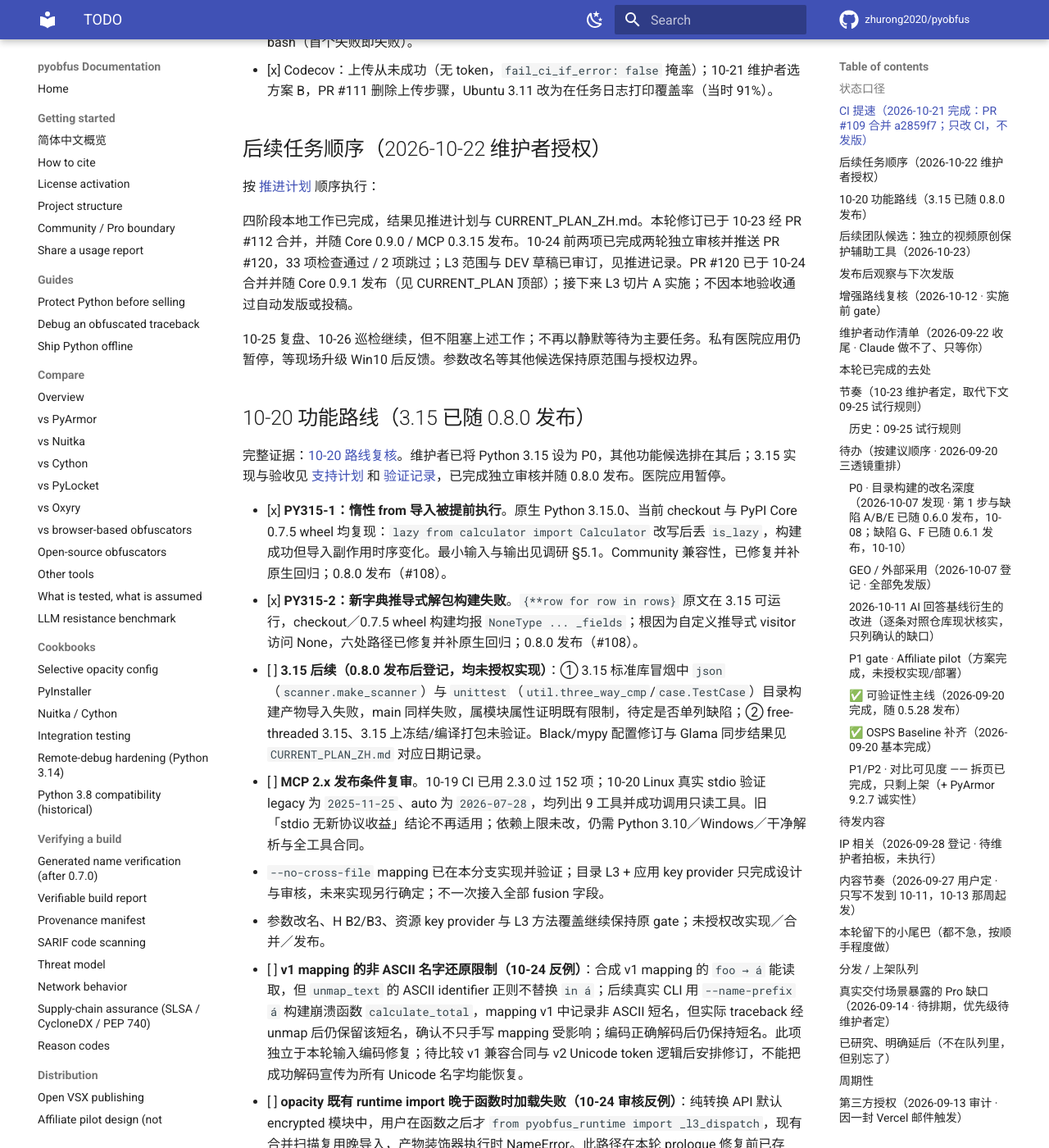
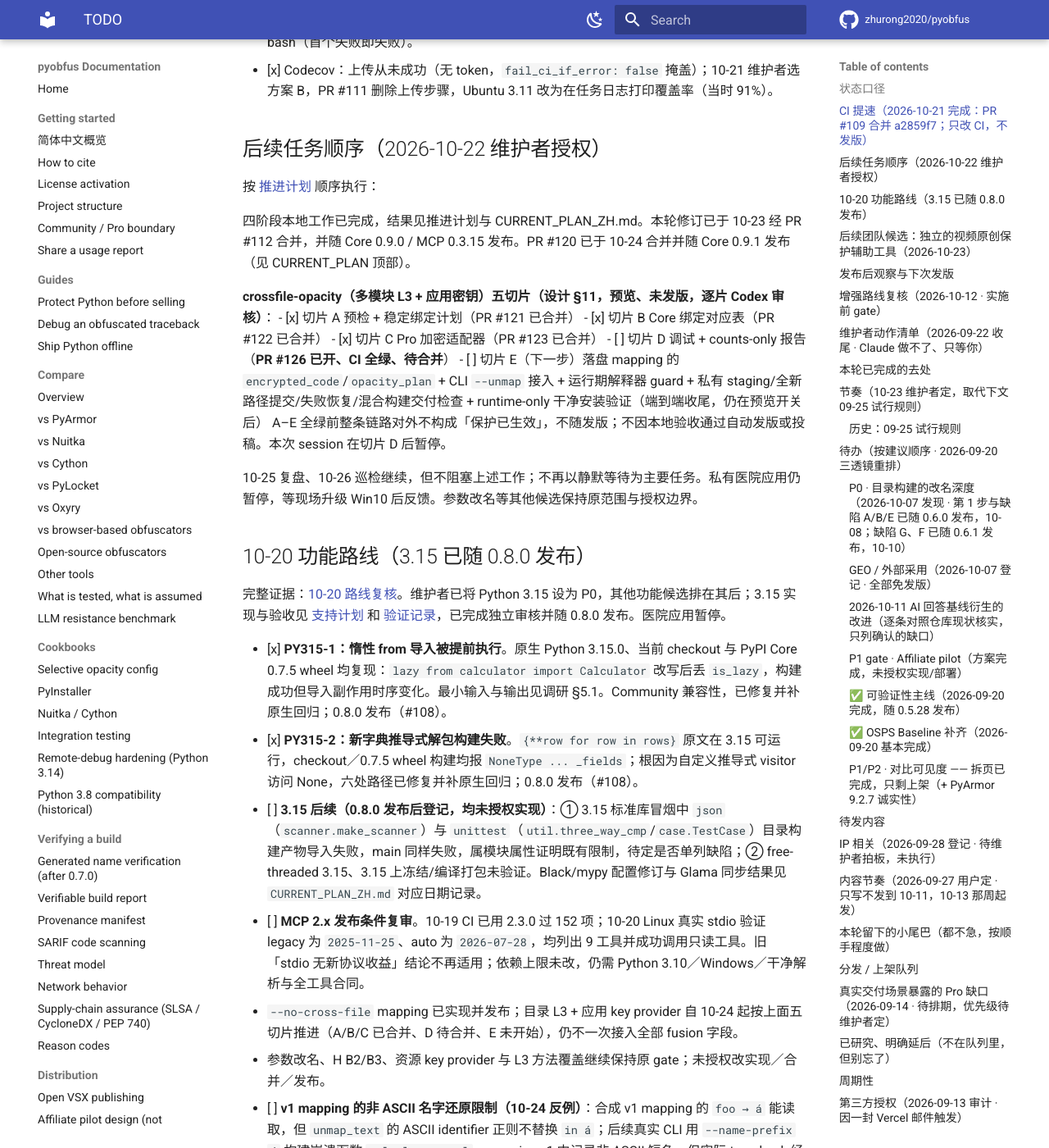
Before and after one commit to zhurong2020/pyobfus, an MkDocs documentation site: the page built from docs/TODO.md, in a window 1280 px wide and 1400 px high, scrolled down 1290 px. Shown: the whole window at 82% size. Built offline with MkDocs 1.6.1 and Material for MkDocs 9.7.7, drawn with Linux system fonts in a browser that asks for light colours; comment, search, counter and statistics services are not loaded.

Commit message:
docs(plan): record crossfile-opacity slices A-D progress; pause after slice D
Record the multi-module L3 + application-key work (design §11) in the planning
docs: slices A/B/C merged (PR #121/#122/#123), slice D open and green awaiting
merge (PR #126), slice E not started. Each slice was Codex-reviewed with the
findings fixed. Preview-only behind --crossfile-opacity; not released (0.9.1
shipped earlier today and does not carry these slices). Session paused after
slice D at the maintainer's request.

Co-Authored-By: Claude Opus 4.8 <noreply@anthropic.com>

```diff
--- a/docs/TODO.md
+++ b/docs/TODO.md
@@ -34,7 +34,15 @@
 
 按 [推进计划](ADOPTION_WORKFLOW_PLAN_2026-10-22.md) 顺序执行：
 
-四阶段本地工作已完成，结果见推进计划与 CURRENT_PLAN_ZH.md。本轮修订已于 10-23 经 PR #112 合并，并随 Core 0.9.0 / MCP 0.3.15 发布。10-24 前两项已完成两轮独立审核并推送 PR #120，33 项检查通过 / 2 项跳过；L3 范围与 DEV 草稿已审订，见推进记录。PR #120 已于 10-24 合并并随 Core 0.9.1 发布（见 CURRENT_PLAN 顶部）；接下来 L3 切片 A 实施；不因本地验收通过自动发版或投稿。
+四阶段本地工作已完成，结果见推进计划与 CURRENT_PLAN_ZH.md。本轮修订已于 10-23 经 PR #112 合并，并随 Core 0.9.0 / MCP 0.3.15 发布。PR #120 已于 10-24 合并并随 Core 0.9.1 发布（见 CURRENT_PLAN 顶部）。
+
+**crossfile-opacity（多模块 L3 + 应用密钥）五切片（设计 §11，预览、未发版，逐片 Codex 审核）**：
+- [x] 切片 A 预检 + 稳定绑定计划（PR #121 已合并）
+- [x] 切片 B Core 绑定对应表（PR #122 已合并）
+- [x] 切片 C Pro 加密适配器（PR #123 已合并）
+- [ ] 切片 D 调试 + counts-only 报告（**PR #126 已开、CI 全绿、待合并**）
+- [ ] 切片 E（下一步）落盘 mapping 的 `encrypted_code`/`opacity_plan` + CLI `--unmap` 接入 + 运行期解释器 guard + 私有 staging/全新路径提交/失败恢复/混合构建交付检查 + runtime-only 干净安装验证（端到端收尾，仍在预览开关后）
+A–E 全绿前整条链路对外不构成「保护已生效」，不随发版；不因本地验收通过自动发版或投稿。本次 session 在切片 D 后暂停。
 
 10-25 复盘、10-26 巡检继续，但不阻塞上述工作；不再以静默等待为主要任务。私有医院应用仍暂停，等现场升级 Win10 后反馈。参数改名等其他候选保持原范围与授权边界。
 
@@ -46,7 +54,7 @@
 - [x] **PY315-2：新字典推导式解包构建失败**。`{**row for row in rows}` 原文在 3.15 可运行，checkout／0.7.5 wheel 构建均报 `NoneType ... _fields`；根因为自定义推导式 visitor 访问 None，六处路径已修复并补原生回归；0.8.0 发布（#108）。
 - [ ] **3.15 后续（0.8.0 发布后登记，均未授权实现）**：① 3.15 标准库冒烟中 `json`（`scanner.make_scanner`）与 `unittest`（`util.three_way_cmp`/`case.TestCase`）目录构建产物导入失败，main 同样失败，属模块属性证明既有限制，待定是否单列缺陷；② free-threaded 3.15、3.15 上冻结/编译打包未验证。Black/mypy 配置修订与 Glama 同步结果见 `CURRENT_PLAN_ZH.md` 对应日期记录。
 - [ ] **MCP 2.x 发布条件复审**。10-19 CI 已用 2.3.0 过 152 项；10-20 Linux 真实 stdio 验证 legacy 为 `2025-11-25`、auto 为 `2026-07-28`，均列出 9 工具并成功调用只读工具。旧「stdio 无新协议收益」结论不再适用；依赖上限未改，仍需 Python 3.10／Windows／干净解析与全工具合同。
-- `--no-cross-file` mapping 已在本分支实现并验证；目录 L3 + 应用 key provider 只完成设计与审核，未来实现另行确定；不一次接入全部 fusion 字段。
+- `--no-cross-file` mapping 已实现并发布；目录 L3 + 应用 key provider 自 10-24 起按上面五切片推进（A/B/C 已合并、D 待合并、E 未开始），仍不一次接入全部 fusion 字段。
 - 参数改名、H B2/B3、资源 key provider 与 L3 方法覆盖继续保持原 gate；未授权改实现／合并／发布。
 
 - [ ] **v1 mapping 的非 ASCII 名字还原限制（10-24 反例）**：合成 v1 mapping 的 `foo → á` 能读取，但 `unmap_text` 的 ASCII identifier 正则不替换 `in á`；后续真实 CLI 用 `--name-prefix á` 构建崩溃函数 `calculate_total`，mapping v1 中记录非 ASCII 短名，但实际 traceback 经 unmap 后仍保留该短名，确认不只手写 mapping 受影响；编码正确解码后仍保持短名。此项独立于本轮输入编码修复；待比较 v1 兼容合同与 v2 Unicode token 逻辑后安排修订，不能把成功解码宣传为所有 Unicode 名字均能恢复。
```
Also changed, not shown: CLAUDE.md (+1 -1 lines), docs/CURRENT_PLAN_ZH.md (+8 -0 lines).
